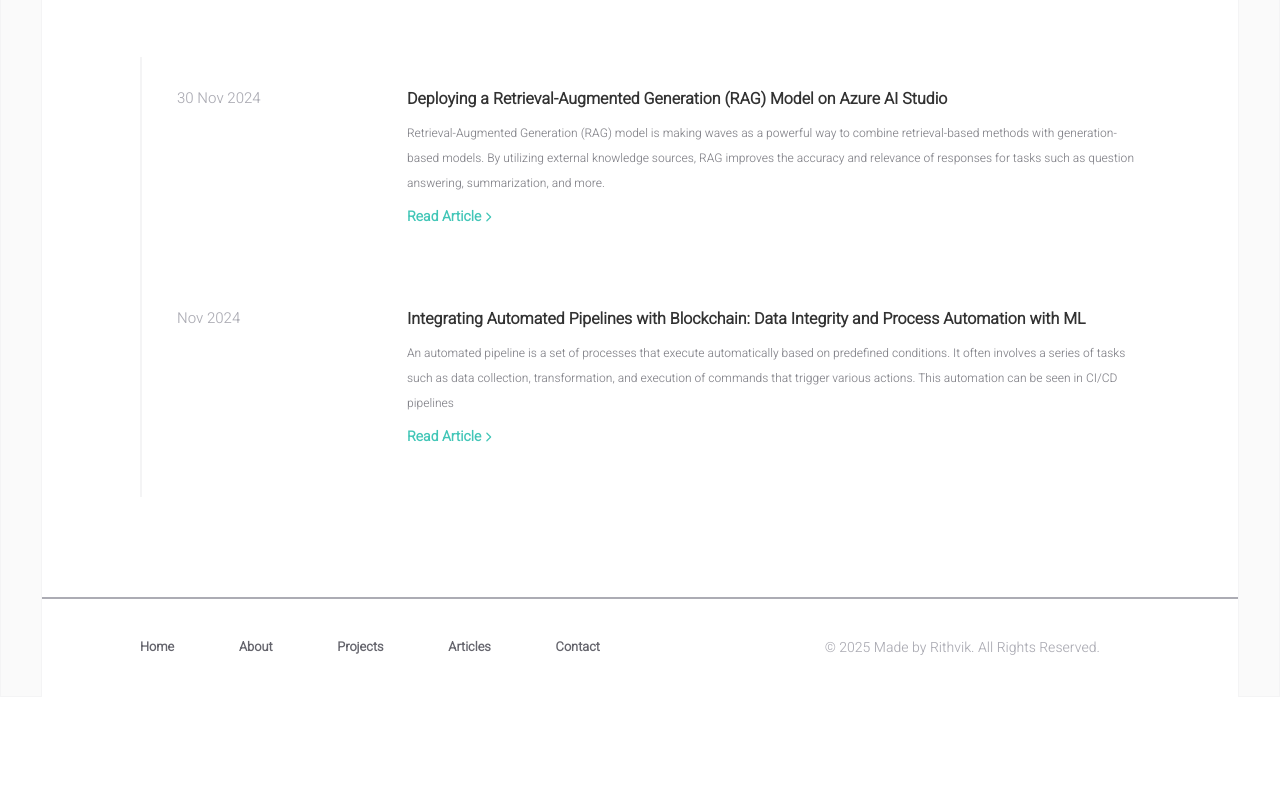
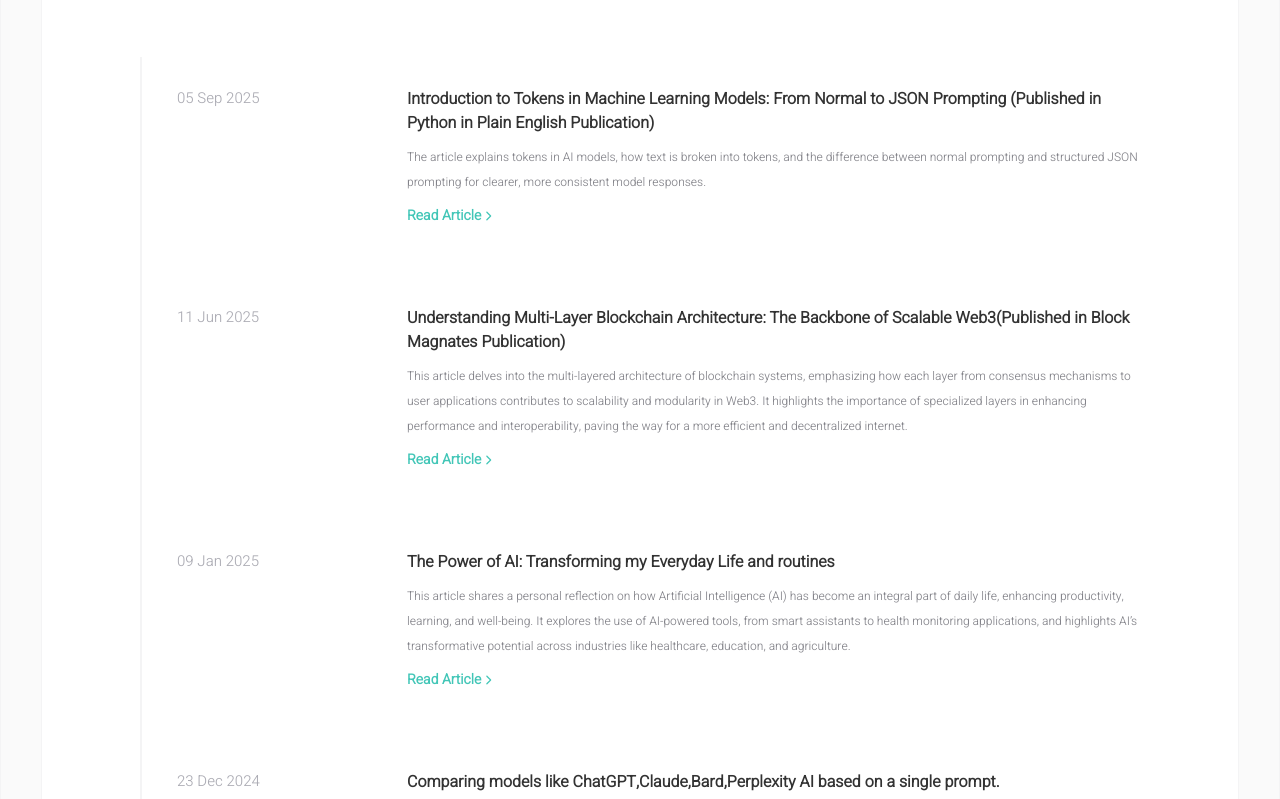
Before and after one commit to Rithvik1709/portfolio_, a React (Create React App) app: page /articles in a window 1280 px wide. Shown: the part 441-1240 px from the top of the page. Before the commit the page ends 1138 px from the top, so only its background shows below. Built offline with nearby package versions, Linux system fonts and the light colour scheme.

Commit message:
article changes

```diff
--- a/src/components/articles/article.jsx
+++ b/src/components/articles/article.jsx
@@ -1,5 +1,5 @@
 import React from "react";
-import { Link } from "react-router-dom";
+// import { Link } from "react-router-dom";
 import { FontAwesomeIcon } from "@fortawesome/react-fontawesome";
 import { faChevronRight } from "@fortawesome/free-solid-svg-icons";
 
@@ -15,7 +15,7 @@ const Article = (props) => {
 				       <div className="article-date">{date}</div>
 			       </div>
 
-				<Link to={link}>
+			       <a href={link} style={{ textDecoration: 'none', color: 'inherit' }}>
 				       <div className="article-right-side">
 					       <div className="article-title">{title}</div>
 					       <div className="article-description">{description}</div>
@@ -27,7 +27,7 @@ const Article = (props) => {
 						       />
 					       </div>
 				       </div>
-				</Link>
+			       </a>
 		       </div>
 	       </React.Fragment>
        );
--- a/src/data/articles.js
+++ b/src/data/articles.js
@@ -2,38 +2,16 @@ import React from "react";
 
 function article_1() {
 	return {
-		date: "30 Nov 2024",
-		title: "Deploying a Retrieval-Augmented Generation (RAG) Model on Azure AI Studio",
-		description:
-			"Retrieval-Augmented Generation (RAG) model is making waves as a powerful way to combine retrieval-based methods with generation-based models. By utilizing external knowledge sources, RAG improves the accuracy and relevance of responses for tasks such as question answering, summarization, and more.",
-		keywords: [
-			"Deploying a Retrieval-Augmented Generation (RAG) Model on Azure AI Studio",
-			"Model",
-			"Machine Learning",
-			"RAG",
-		],
-		link: "https://medium.com/@yourusername/rag-model-on-azure-ai-studio-article",
-		style: `
-				.article-content {
-					display: flex;
-					flex-direction: column;
-					align-items: center;
-				}
-
-				.randImage {
-					align-self: center;
-					outline: 2px solid red;
-				}
-				`,
+		date: "05 Sep 2025",
+		title: "Introduction to Tokens in Machine Learning Models:\nFrom Normal to JSON Prompting\n(Published in Python in Plain English Publication)",
+		description: "The article explains tokens in AI models, how text is broken into tokens, and the difference between normal prompting and structured JSON prompting for clearer, more consistent model responses.",
+		keywords: ["AI", "Machine Learning", "JSON", "Tokens", "Prompting"],
+		link: "https://medium.com/python-in-plain-english/introduction-to-tokens-in-machine-learning-models-from-normal-to-json-prompting-ee795854807c",
+		style: ``,
 		body: (
 			<React.Fragment>
 				<div className="article-content">
-					<div className="paragraph">Content of article 1</div>
-					<img
-						src="https://picsum.photos/200/300"
-						alt="random"
-						className="randImage"
-					/>
+					<div className="paragraph">Artificial Intelligence (AI) is rapidly transforming industries and daily life. From self-driving cars to smart assistants, the possibilities are endless.</div>
 				</div>
 			</React.Fragment>
 		),
@@ -42,26 +20,113 @@ function article_1() {
 
 function article_2() {
 	return {
-		date: "Nov 2024",
-		title: "Integrating Automated Pipelines with Blockchain: Data Integrity and Process Automation with ML",
-		description:
-			"An automated pipeline is a set of processes that execute automatically based on predefined conditions. It often involves a series of tasks such as data collection, transformation, and execution of commands that trigger various actions. This automation can be seen in CI/CD pipelines",
-		keywords: [
-			"Blockchain",
-			"ML",
-			"Pipeline",
-			"Automation",
-		],
-		link: "https://medium.com/block-magnates/integrating-automated-pipelines-with-blockchain-data-integrity-and-process-automation-with-ml-eb5103e801eb", // 👈 Add Medium link here
+		date: "11 Jun 2025",
+		title: "Understanding Multi-Layer Blockchain Architecture: The Backbone of Scalable Web3(Published in Block Magnates Publication)",
+		description: "This article delves into the multi-layered architecture of blockchain systems, emphasizing how each layer from consensus mechanisms to user applications contributes to scalability and modularity in Web3. It highlights the importance of specialized layers in enhancing performance and interoperability, paving the way for a more efficient and decentralized internet.",
+		keywords: ["Blockchain", "AI", "Automation"],
+		link: "https://medium.com/block-magnates/understanding-multi-layer-blockchain-architecture-the-backbone-of-scalable-web3-c910f6e75b9d",
 		style: ``,
 		body: (
 			<React.Fragment>
-				<h1>Content of article 2</h1>
+				<div className="article-content">
+					<div className="paragraph">Artificial Intelligence (AI) is rapidly transforming industries and daily life. From self-driving cars to smart assistants, the possibilities are endless.</div>
+				</div>
 			</React.Fragment>
 		),
 	};
 }
 
-const myArticles = [article_1, article_2];
+function article_3() {
+	return {
+		date: "09 Jan 2025",
+		title: "The Power of AI: Transforming my Everyday Life and routines",
+		description: "This article shares a personal reflection on how Artificial Intelligence (AI) has become an integral part of daily life, enhancing productivity, learning, and well-being. It explores the use of AI-powered tools, from smart assistants to health monitoring applications, and highlights AI’s transformative potential across industries like healthcare, education, and agriculture.",
+		keywords: ["AI", "Technology", "Future"],
+		link: "https://medium.com/@rithvikbng/the-power-of-ai-transforming-my-everyday-life-and-routines-5f83622cb305",
+		style: ``,
+		body: (
+			<React.Fragment>
+				<div className="article-content">
+					<div className="paragraph">Artificial Intelligence (AI) is rapidly transforming industries and daily life. From self-driving cars to smart assistants, the possibilities are endless.</div>
+				</div>
+			</React.Fragment>
+		),
+	};
+}
+
+function article_4() {
+	return {
+		date: "23 Dec 2024",
+		title: "Comparing models like ChatGPT,Claude,Bard,Perplexity AI based on a single prompt.",
+		description: "This article compares various AI models, including ChatGPT, Claude, Bard, and Perplexity AI, using a single prompt to evaluate their responses and capabilities.",
+		keywords: ["AI", "ChatGPT", "Claude", "Bard", "Perplexity AI"],
+		link: "https://medium.com/@rithvikbng/comparing-models-like-chatgpt-claud-bard-gemini-perplexity-ai-based-on-single-prompt-96c290c7f3cb",
+		style: ``,
+		body: (
+			<React.Fragment>
+				<div className="article-content">
+					<div className="paragraph">Remote work has become the new normal for many. This article discusses how companies and employees are adapting to this shift.</div>
+				</div>
+			</React.Fragment>
+		),
+	};
+}
+
+function article_5() {
+	return {
+		date: "22 Dec 2024",
+		title: "End-to-End Machine Learning Pipeline with TensorFlow(Published in DevOps Dev Publication)",
+		description: "This article provides a comprehensive guide to constructing a complete machine learning pipeline using TensorFlow. It covers essential steps such as data preprocessing, model training, evaluation, and deployment, emphasizing the importance of each phase in creating a robust and scalable ML workflow. The piece also introduces TensorFlow Extended (TFX), highlighting its role in orchestrating end-to-end ML pipelines and ensuring seamless integration across various components.",
+		keywords: ["Sustainability", "Green Tech", "Innovation"],
+		link: "https://medium.com/devops-dev/building-an-end-to-end-machine-learning-pipeline-with-tensorflow-d2316d719370",
+		style: ``,
+		body: (
+			<React.Fragment>
+				<div className="article-content">
+					<div className="paragraph">Green technology is at the forefront of the fight against climate change. Learn about the most promising sustainable tech trends.</div>
+				</div>
+			</React.Fragment>
+		),
+	};
+}
+
+function article_6() {
+	return {
+		date: "04 Dec 2024",
+		title: "Integrating Automated Pipelines with Blockchain: Data Integrity and Process Automation with ML(Published in Block Magnates Publication)",
+		description: "This article explores the synergy between blockchain technology and machine learning in automating data pipelines. It discusses how blockchain's immutable ledger ensures data integrity, while machine learning models automate decision-making processes. The integration of these technologies is presented as a solution to enhance transparency, security, and efficiency in data management workflows.",
+		keywords: ["Sustainability", "Green Tech", "Innovation"],
+		link: "https://medium.com/block-magnates/integrating-automated-pipelines-with-blockchain-data-integrity-and-process-automation-with-ml-eb5103e801eb",
+		style: ``,
+		body: (
+			<React.Fragment>
+				<div className="article-content">
+					<div className="paragraph">Green technology is at the forefront of the fight against climate change. Learn about the most promising sustainable tech trends.</div>
+				</div>
+			</React.Fragment>
+		),
+	};
+}
+
+function article_7() {
+	return {
+		date: "30 Nov 2024",
+		title: "Deploying a Retrieval-Augmented Generation (RAG) Model on Azure AI Studio",
+		description: "This article provides a step-by-step guide to deploying a Retrieval-Augmented Generation (RAG) model using Azure AI Studio. It covers the integration of Azure Cognitive Search for efficient data retrieval and demonstrates how to combine this with a pre-trained generative model to enhance response accuracy and relevance. The tutorial is designed for developers looking to implement RAG architectures in enterprise applications.",
+		keywords: ["Sustainability", "Green Tech", "Innovation"],
+		link: "https://medium.com/@rithvikbng/deploying-a-retrieval-augmented-generation-rag-model-on-azure-ai-studio-3699ab549647",
+		style: ``,
+		body: (
+			<React.Fragment>
+				<div className="article-content">
+					<div className="paragraph">Green technology is at the forefront of the fight against climate change. Learn about the most promising sustainable tech trends.</div>
+				</div>
+			</React.Fragment>
+		),
+	};
+}
+
+
+const myArticles = [article_1, article_2, article_3, article_4, article_5, article_6, article_7];
 
 export default myArticles;
--- a/src/pages/articles.jsx
+++ b/src/pages/articles.jsx
@@ -60,7 +60,7 @@ const Articles = () => {
 											date={article().date}
 											title={article().title}
 											description={article().description}
-											link={"/article/" + (index + 1)}
+																				link={article().link}
 										/>
 									</div>
 								))}
```
Lines whose indentation alone changed are shown as unchanged.
